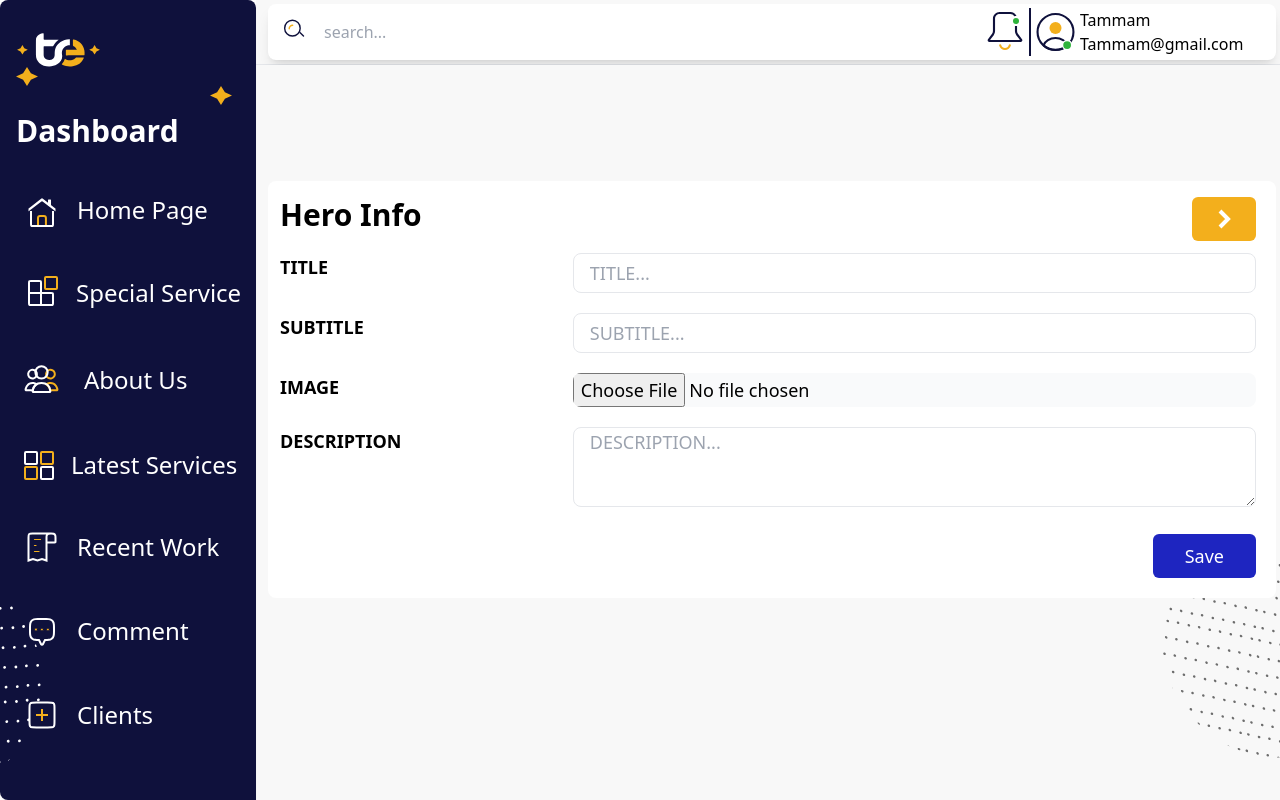
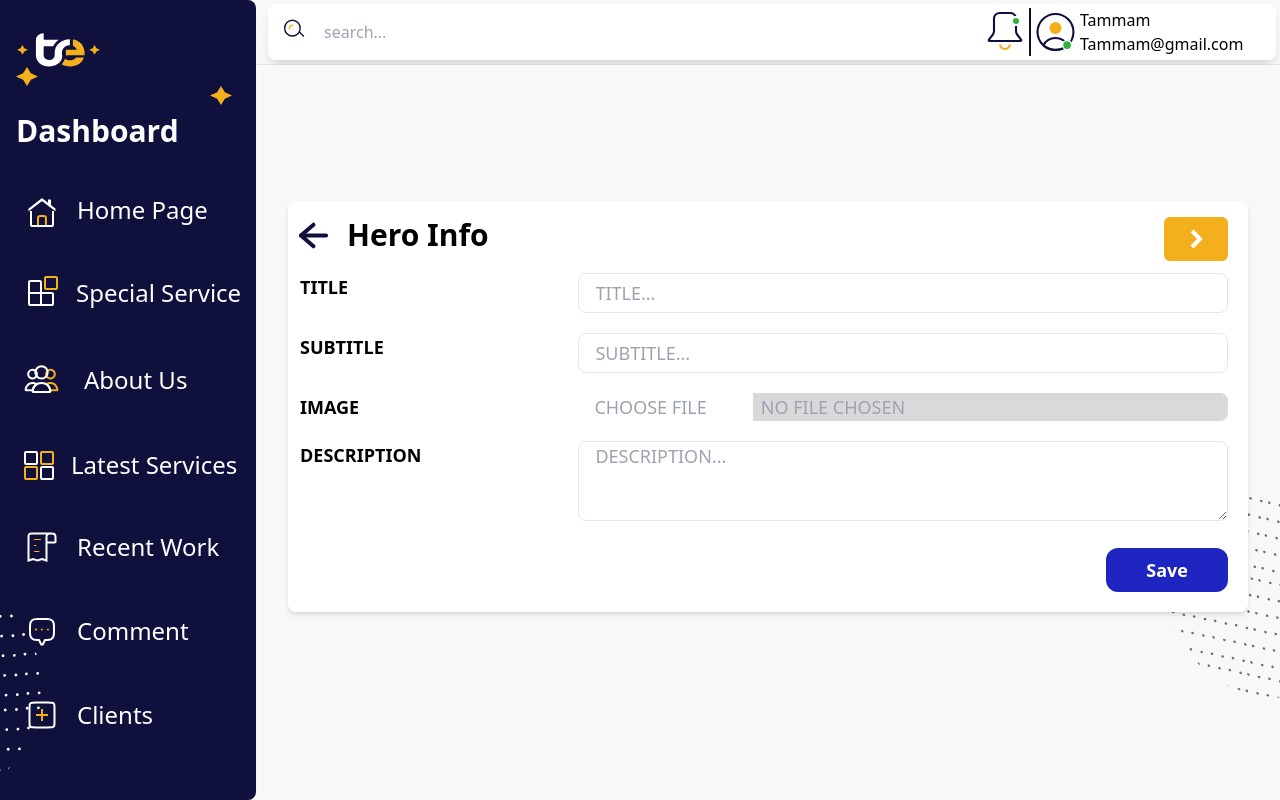
Before and after one commit to Hetari/Simple-Dashboard, a Vue app: page /admin/HeroInfo in a window 1280 px wide. Built offline with nearby package versions, Linux system fonts and the light colour scheme.

Commit message:
finish the HeroInfo.vue

```diff
--- a/src/App.vue
+++ b/src/App.vue
@@ -36,27 +36,9 @@ export default {
   height: 100vh;
   overflow: hidden;
 }
+
+aside a.router-link-exact-active {
+  color: #f3af1c;
+  border-right: solid #f3af1c 4px;
+}
 </style>
-<!--
-<style>
-#app {
-  font-family: Avenir, Helvetica, Arial, sans-serif;
-  -webkit-font-smoothing: antialiased;
-  -moz-osx-font-smoothing: grayscale;
-  text-align: center;
-  color: #2c3e50;
-}
-
-nav {
-  padding: 30px;
-}
-
-nav a {
-  font-weight: bold;
-  color: #2c3e50;
-}
-
-nav a.router-link-exact-active {
-  color: #42b983;
-}
-</style> -->
--- /dev/null
+++ b/src/components/DescriptionInput.vue
@@ -0,0 +1,21 @@
+<template>
+  <div class="grid grid-cols-10">
+    <div class="col-span-3 uppercase font-semibold">description</div>
+    <div class="col-span-7 mb-5">
+      <textarea
+        class="w-full pl-4 h-20 border border-solid rounded-lg"
+        name="description"
+        id=""
+        cols="100"
+        rows="3"
+        placeholder="DESCRIPTION..."
+      ></textarea>
+    </div>
+  </div>
+</template>
+
+<script>
+export default {};
+</script>
+
+<style></style>
--- /dev/null
+++ b/src/components/ImageInput.vue
@@ -0,0 +1,40 @@
+<template>
+  <div class="grid grid-cols-10">
+    <div class="col-span-3 uppercase font-semibold">image</div>
+    <div class="col-span-7 pb-5">
+      <div
+        @click="pickFile"
+        class="flex items-center pl-4 w-full h-[100%] 0border border-solid rounded-lg cursor-pointer"
+      >
+        <div class="w-[25%] text-gray-400 uppercase">choose file</div>
+        <div
+          class="w-[75%] pl-2 bg-[#D9D9D9] text-gray-400 rounded-tr-lg rounded-br-lg"
+        >
+          {{ name }}
+        </div>
+      </div>
+      <input type="file" hidden ref="file" @change="getFileName" />
+    </div>
+  </div>
+</template>
+
+<script>
+export default {
+  data() {
+    return {
+      name: "NO FILE CHOSEN",
+    };
+  },
+  methods: {
+    pickFile() {
+      this.$refs.file.click();
+    },
+    getFileName(e) {
+      this.name = e.target.files[0].name;
+    },
+  },
+};
+</script>
+
+
+<style></style>
--- /dev/null
+++ b/src/components/NormalInput.vue
@@ -0,0 +1,25 @@
+<template>
+  <div class="grid grid-cols-10">
+    <div class="col-span-3 uppercase font-semibold">{{ text }}</div>
+    <div class="col-span-7 mb-5">
+      <input
+        class="w-full pl-4 h-10 border border-solid rounded-lg"
+        type="text"
+        :name="title"
+        :placeholder="placeholder"
+      />
+    </div>
+  </div>
+</template>
+
+<script>
+export default {
+  name: "NormalInput",
+  props: ["text", "title", "placeholder"],
+  data() {
+    return {};
+  },
+};
+</script>
+
+<style></style>
--- /dev/null
+++ b/src/components/SaveButton.vue
@@ -0,0 +1,15 @@
+<template>
+  <div class="flex justify-end">
+    <button
+      class="bg-[#1c23c0fc] font-bold capitalize text-white rounded-xl px-10 py-2 mb-5"
+    >
+      save
+    </button>
+  </div>
+</template>
+
+<script>
+export default {};
+</script>
+
+<style></style>
--- a/src/components/Sidebar.vue
+++ b/src/components/Sidebar.vue
@@ -1,6 +1,6 @@
 <template>
   <aside
-    class="min-h-screen relative bg-[#0F113C] text-white rounded-lg rounded-br-none pl-4 pt-5 shadow-sm"
+    class="min-h-screen relative bg-[#0F113C] text-white rounded-e-lg pl-4 pt-5 shadow-sm"
   >
     <img class="mt-3" src="../assets/logo.svg" alt="" />
     <div class="flex items-end">
@@ -221,7 +221,7 @@
       </li>
     </ul>
 
-    <img class="absolute left-0 bottom-0" src="../assets/dots.svg" alt="" />
+    <img class="absolute left-0 -bottom-2" src="../assets/dots.svg" alt="" />
   </aside>
 </template>
 
--- a/src/views/HeroInfo.vue
+++ b/src/views/HeroInfo.vue
@@ -1,18 +1,63 @@
 <template>
-    <div class="">
-        <heroInfoComp class="h-screen" />
+  <div class="">
+    <div class="p-6 w-full h-screen bg-[#F8F8F8]">
+      <div
+        class="bg-white rounded-lg mx-2 pr-5 pt-4 mt-28 relative z-50 shadow-md"
+      >
+        <div class="flex justify-between">
+          <!--  -->
+          <div class="flex items-start ps-1">
+            <a
+              href="#"
+              class="rounded-lg hover:bg-slate-50 hover:scale-110 transition-all duration-500"
+            >
+              <img src="@/assets/arrow-left.svg" alt="left arrow" />
+            </a>
+
+            <h1 class="capitalize text-3xl ml-3 mb-5 font-bold">hero info</h1>
+          </div>
+
+          <button
+            class="bg-[#F3AF1C] w-16 h-11 rounded-md flex items-center justify-center"
+          >
+            <img src="../assets/right-arrow.svg" alt="" />
+          </button>
+        </div>
+
+        <form class="text-lg ml-3" action="">
+          <NormalInput title="title" placeholder="TITLE..." text="title" />
+          <NormalInput
+            title="subtitle"
+            placeholder="SUBTITLE..."
+            text="subtitle"
+          />
+          <image-input />
+          <description-input />
+          <save-button />
+        </form>
+      </div>
+      <img
+        class="absolute right-0 bottom-20"
+        src="../assets/dots2.svg"
+        alt=""
+      />
     </div>
+  </div>
 </template>
 
 <script>
-import heroInfoComp from '@/components/HeroInfoComp';
-
+import NormalInput from "@/components/NormalInput.vue";
+import ImageInput from "@/components/ImageInput.vue";
+import DescriptionInput from "@/components/DescriptionInput.vue";
+import SaveButton from "@/components/SaveButton.vue";
 export default {
-    name: 'HeroInfo',
-    components: {
-        heroInfoComp,
-    }
-}
+  components: {
+    NormalInput,
+    ImageInput,
+    DescriptionInput,
+    SaveButton,
+  },
+};
 </script>
 
 <style></style>
```
Also changed, not shown: src/assets/arrow-left.svg (added).
